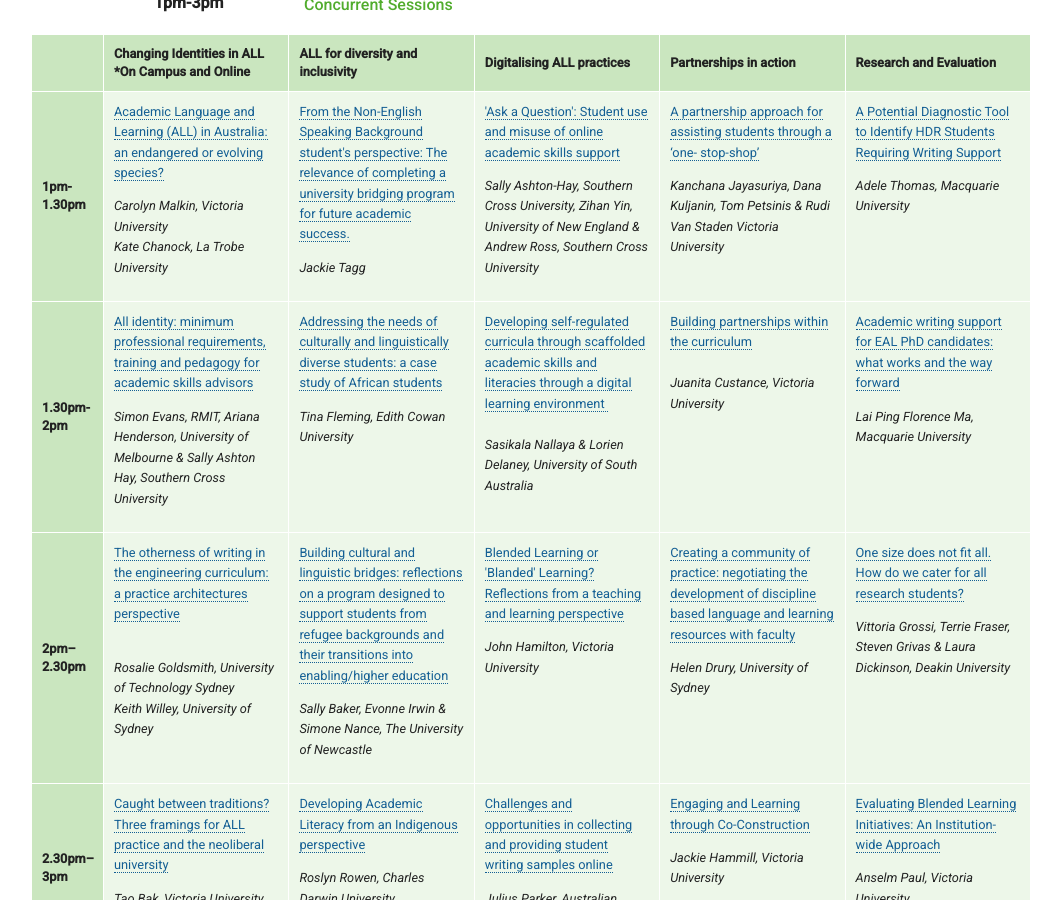
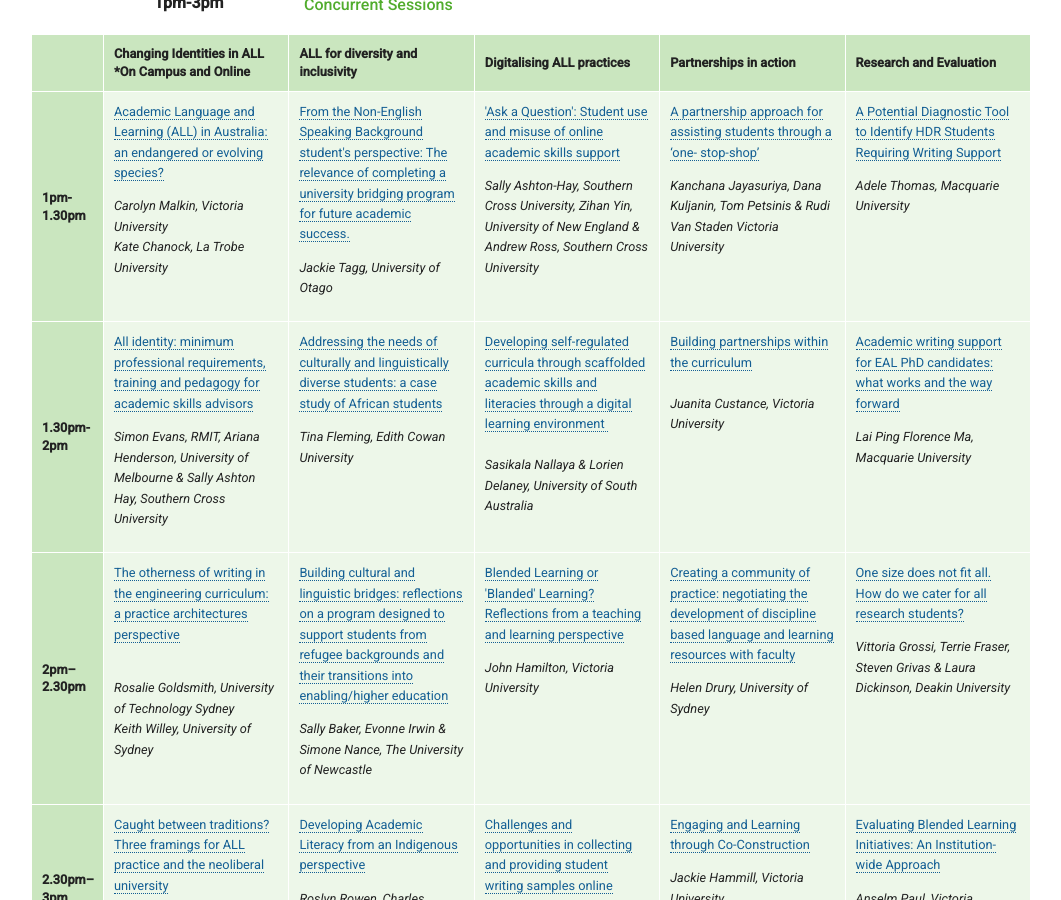
Before and after one commit to aallconference2017/aallconference2017.github.io, a Jekyll site: the page built from program/index.html, in a window 1280 px wide and 900 px high, scrolled down 1017 px. Shown: the whole window, without its empty margins (113-1174 px from the left). Built offline with Jekyll 4.4.1, drawn with Linux system fonts in a browser that asks for light colours.

Commit message:
Updated 'program/index.html' via CloudCannon

```diff
--- a/program/index.html
+++ b/program/index.html
@@ -31,7 +31,7 @@ show_jump_links: true
                             <tr>
                                 <th class="editable">1pm-1.30pm</th>
                                 <td><div class="editable"><p><a href="/Academic Language and Learning (ALL) in Australia an endangered or evolving species.pdf">Academic Language and Learning (ALL) in Australia: an endangered or evolving species?</a></p><p><em>Carolyn Malkin, Victoria University<br />Kate Chanock, La Trobe University</em></p></div></td>
-                                <td><div class="editable"><p><a href="/From the Non-English Speaking Background.pdf">From the Non-English Speaking Background student's perspective: The relevance of completing a university bridging program for future academic success.</a></p><p><em>Jackie Tagg</em></p></div></td>
+                                <td><div class="editable"><p><a href="/From the Non-English Speaking Background.pdf">From the Non-English Speaking Background student's perspective: The relevance of completing a university bridging program for future academic success.</a></p><p><em>Jackie Tagg, University of Otago</em></p></div></td>
                                 <td><div class="editable"><p><a href="/Abstracts/Ask a Question.pdf">'Ask a Question': Student use and misuse of online academic skills support</a></p><p><em>Sally Ashton-Hay, Southern Cross University, Zihan Yin, University of New England &amp; Andrew Ross, Southern Cross University</em></p></div></td>
                                 <td><div class="editable"><p><a href="/Abstracts/A partnership approach for assisting students through a ‘one-stop-shop’ .pdf">A partnership approach for assisting students through a &lsquo;one- stop-shop&rsquo;</a></p><p><em>Kanchana Jayasuriya, Dana Kuljanin, Tom Petsinis &amp; Rudi Van Staden Victoria University</em></p></div></td>
                                 <td><div class="editable"><p><a href="/Abstracts/A Potential Diagnostic Tool to Identify HDR Students Requiring Writing Support.pdf">A Potential Diagnostic Tool to Identify HDR Students Requiring Writing Support</a></p><p><em>Adele Thomas, Macquarie University</em></p></div></td>
```
